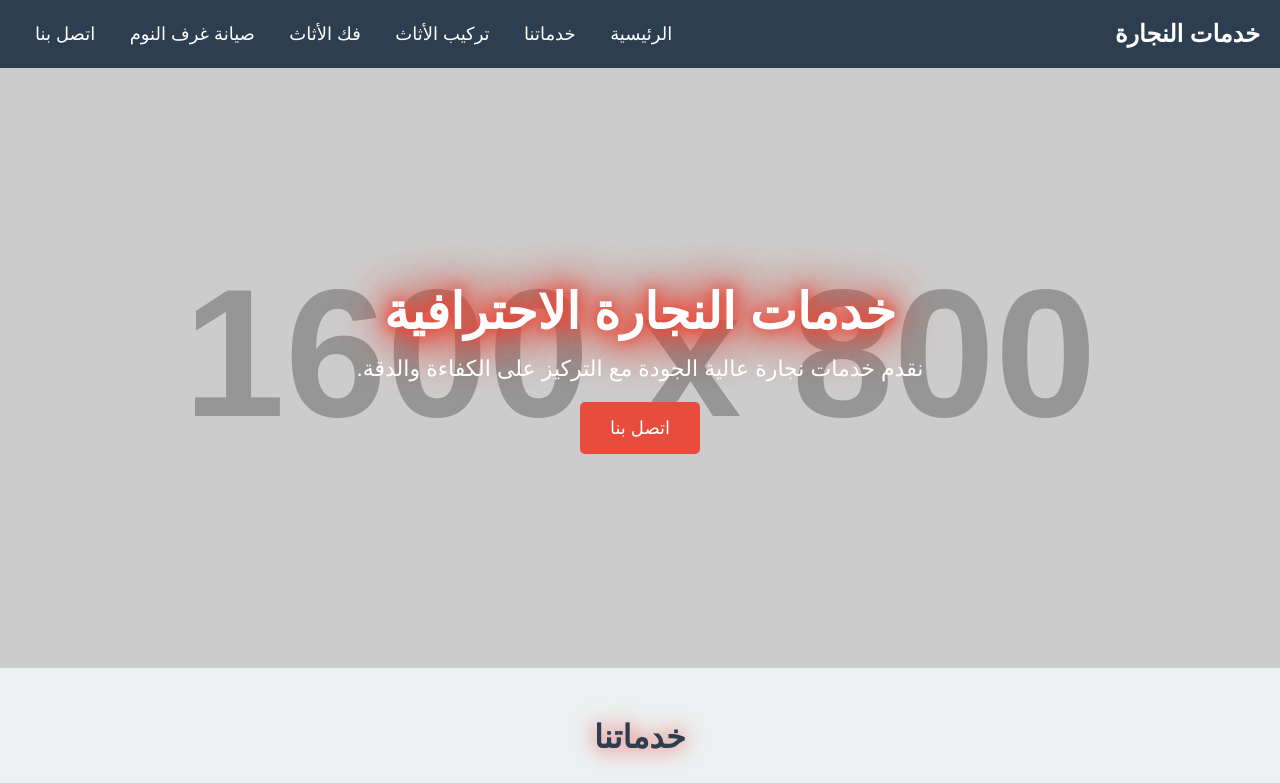
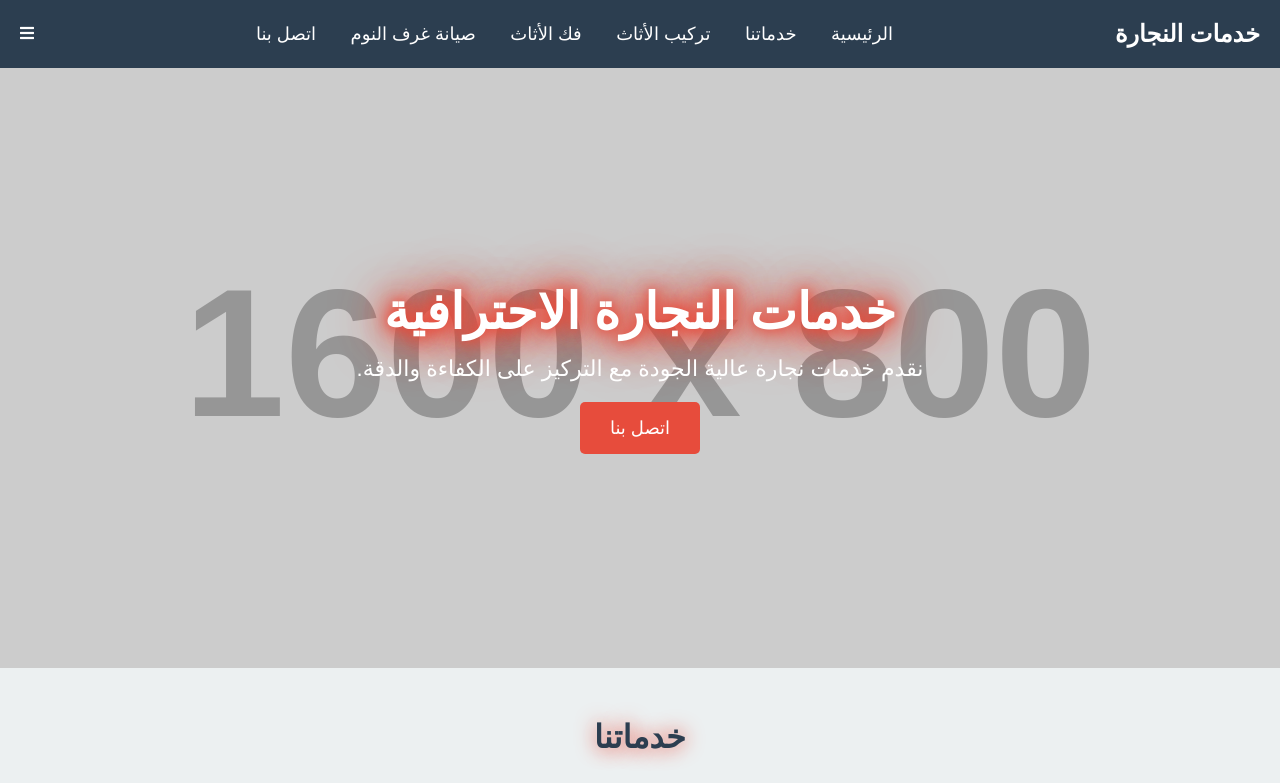
Before and after one commit to ahmedhaytham1/carpentry, a plain HTML site: page index.html in a window 1280 px wide. Shown: the top 783 px of the page. Drawn offline with Linux system fonts and the light colour scheme; placeholder pictures from the web are drawn by us; a script that the page names is missing.

Commit message:
Update index.html

```diff
--- a/index.html
+++ b/index.html
@@ -12,7 +12,7 @@
     <header>
         <div class="navbar">
             <div class="logo">خدمات النجارة</div>
-            <nav>
+            <nav id="navbar">
                 <ul>
                     <li><a href="#home">الرئيسية</a></li>
                     <li><a href="#services">خدماتنا</a></li>
@@ -22,6 +22,9 @@
                     <li><a href="contact.html">اتصل بنا</a></li>
                 </ul>
             </nav>
+            <div class="hamburger" id="hamburger">
+                <i class="fas fa-bars"></i>
+            </div>
         </div>
     </header>
 
```
